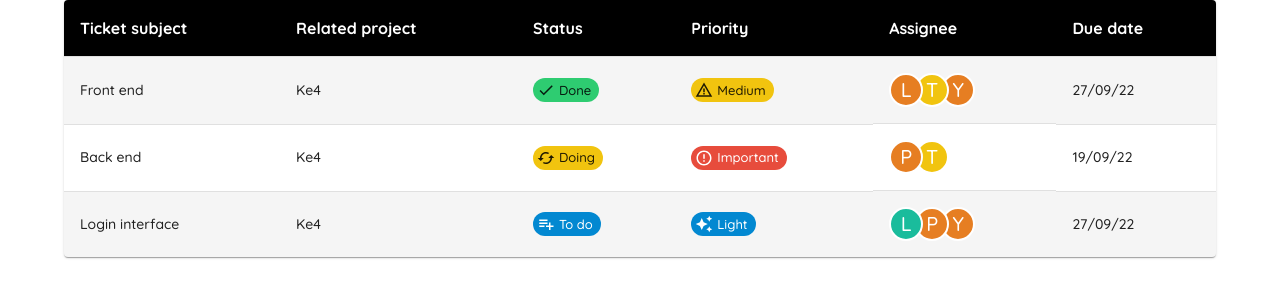
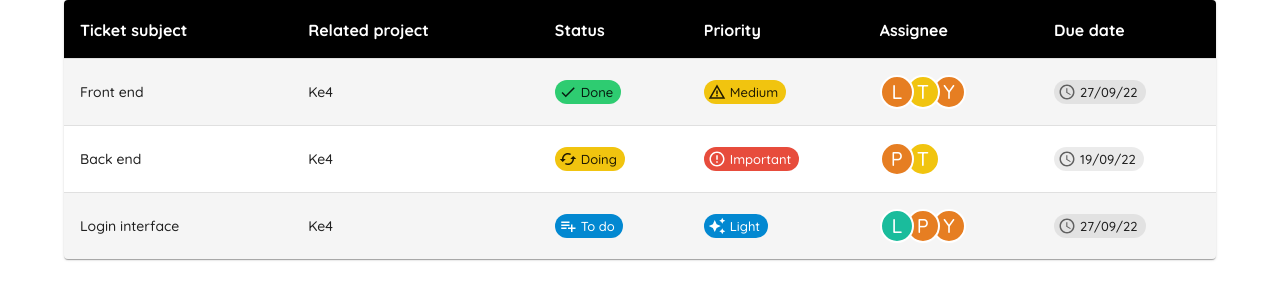
Before and after one commit to WildCodeSchool/2109-wns-remote2-ke4, a React (Create React App) app in the folder front/: page / in a window 1280 px wide. Shown: the top 300 px of the page. Built offline with nearby package versions, Linux system fonts and the light colour scheme.

Commit message:
♻️ refactoring Board component, updated some styles

```diff
--- a/front/src/components/BoardRow.tsx
+++ b/front/src/components/BoardRow.tsx
@@ -1,5 +1,6 @@
-import { AvatarGroup } from '@mui/material';
-import { StyledTableRow, StyledTableCell } from '../elements/styledTable';
+import { AvatarGroup, Chip } from '@mui/material';
+import { StyledTableRow, StyledTableCell } from '../elements/styledTable.styles';
+import AccessTimeIcon from '@mui/icons-material/AccessTime';
 import {
   getChipPriority,
   getChipStatus,
@@ -29,7 +30,9 @@ function BoardRow(row: Row) {
           {row.assignee.map((avatar: string) => getCleanAvatar(avatar))}
         </AvatarGroup>
       </StyledTableCell>
-      <StyledTableCell>{row.dueDate}</StyledTableCell>
+      <StyledTableCell>
+        <Chip label={row.dueDate} size="small" icon={<AccessTimeIcon />} />
+      </StyledTableCell>
     </StyledTableRow>
   );
 }
--- a/front/src/elements/styledTable.tsx
+++ b/front/src/elements/styledTable.styles.tsx
@@ -1,6 +1,7 @@
 import { styled } from "@mui/system";
 import TableCell, { tableCellClasses } from '@mui/material/TableCell';
 import TableRow from '@mui/material/TableRow';
+import TableSortLabel from '@mui/material/TableSortLabel';
 
 export const StyledTableRow = styled(TableRow)(({ theme }) => ({
   '&:nth-of-type(odd)': {
@@ -22,3 +23,13 @@ export const StyledTableCell = styled(TableCell)(({ theme }) => ({
     fontSize: 14,
   },
 }));
+
+export const SortTableStyled = styled(TableSortLabel)`
+  &:hover {
+    color: #bdc3c7;
+  }
+
+  &:focus {
+    color: #bdc3c7;
+  }
+`;
--- a/front/src/pages/Board.tsx
+++ b/front/src/pages/Board.tsx
@@ -5,7 +5,17 @@ import TableRow from '@mui/material/TableRow';
 import Paper from '@mui/material/Paper';
 import BoardRows from '../components/BoardRows';
 import { Container } from '@mui/material';
-import { StyledTableCell } from '../elements/styledTable';
+import { StyledTableCell } from '../elements/styledTable.styles';
+import { SortTableStyled } from '../elements/styledTable.styles';
+
+const cellLabels = [
+  'Ticket subject',
+  'Related project',
+  'Status',
+  'Priority',
+  'Assignee',
+  'Due date',
+];
 
 function Board() {
   return (
@@ -14,12 +24,13 @@ function Board() {
         <Table sx={{ minWidth: 700 }} aria-label="customized table">
           <TableHead>
             <TableRow>
-              <StyledTableCell>Ticket subject</StyledTableCell>
-              <StyledTableCell>Related project</StyledTableCell>
-              <StyledTableCell>Status</StyledTableCell>
-              <StyledTableCell>Priority</StyledTableCell>
-              <StyledTableCell>Assignee</StyledTableCell>
-              <StyledTableCell>Due date</StyledTableCell>
+              {cellLabels.map((cell) => {
+                return (
+                  <StyledTableCell>
+                    <SortTableStyled>{cell}</SortTableStyled>
+                  </StyledTableCell>
+                );
+              })}
             </TableRow>
           </TableHead>
           <BoardRows />
```
